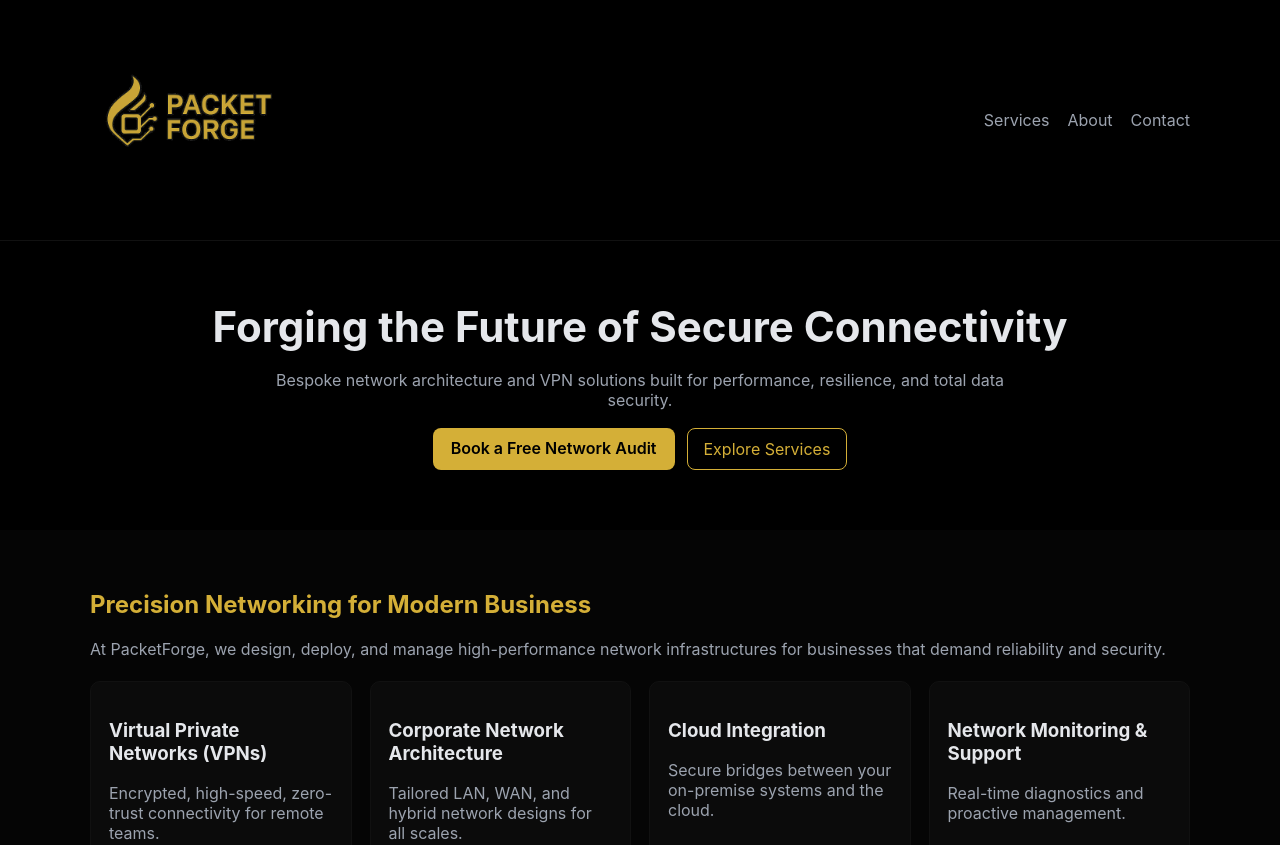
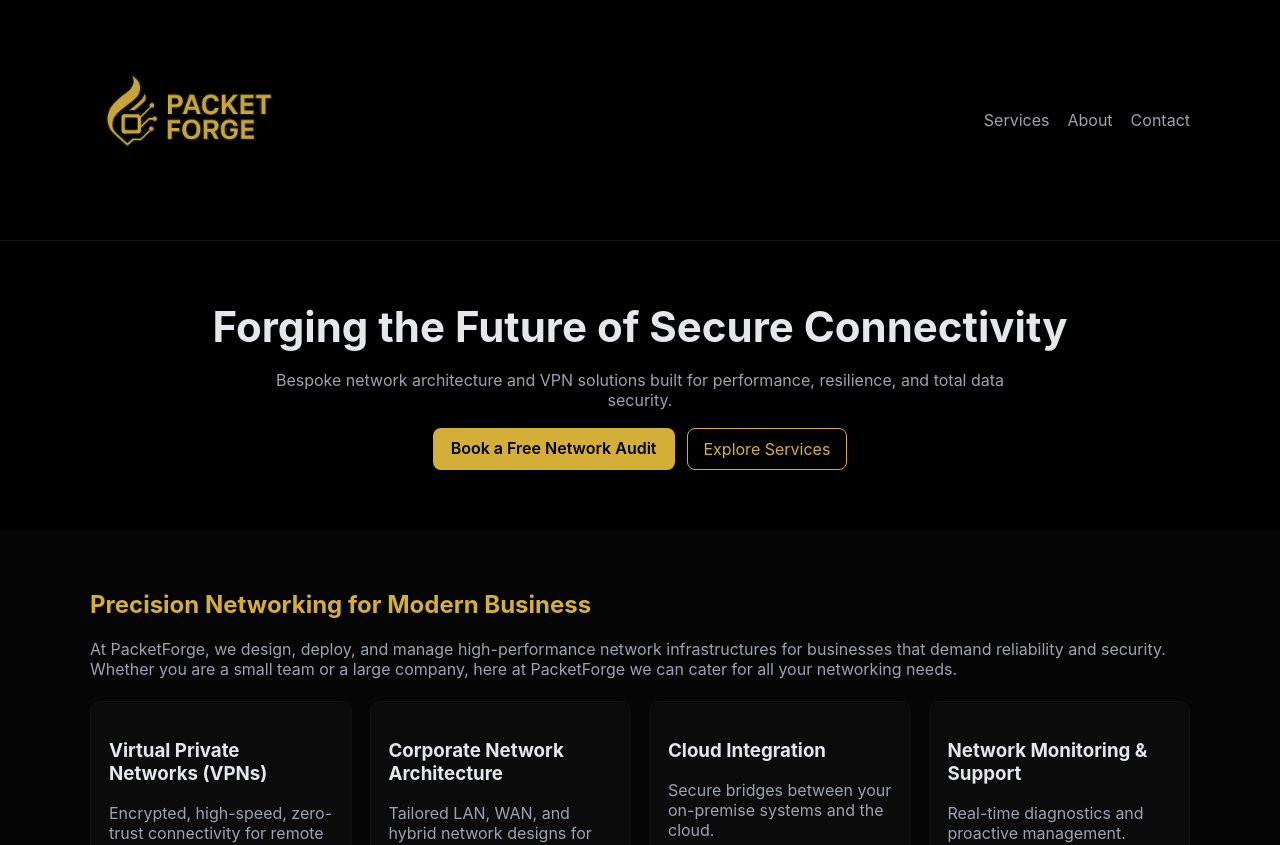
Before and after one commit to gitguy158/packetforge-website, a Next.js app: page / in a window 1280 px wide. Shown: the top 845 px of the page. Built offline with nearby package versions, Linux system fonts and the light colour scheme.

Commit message:
Update index.js

```diff
--- a/pages/index.js
+++ b/pages/index.js
@@ -145,7 +145,7 @@ export default function Home() {
             </h2>
             <p className="muted">
               At PacketForge, we design, deploy, and manage high-performance network
-              infrastructures for businesses that demand reliability and security.
+              infrastructures for businesses that demand reliability and security. Whether you are a small team or a large company, here at PacketForge we can cater for all your networking needs.
             </p>
 
             <div
```
